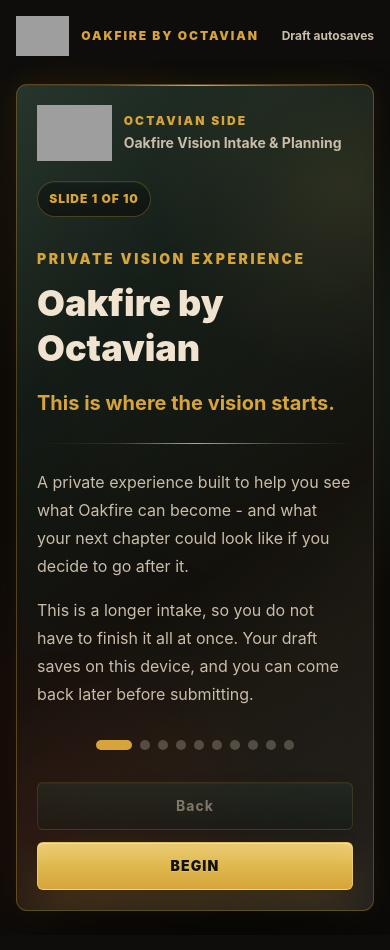
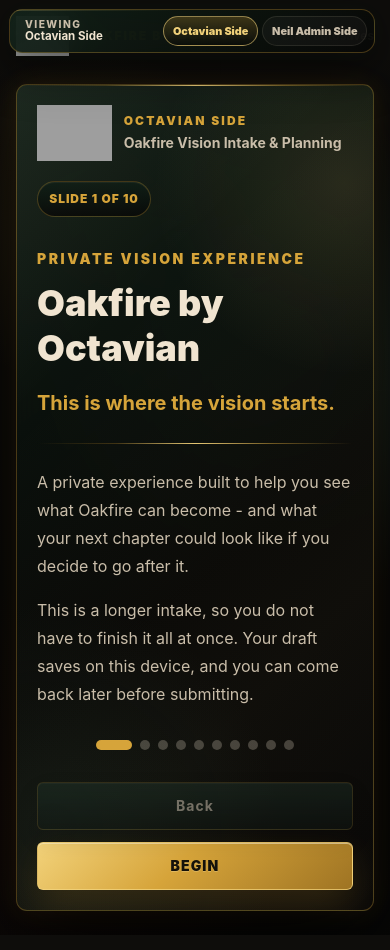
Before and after one commit to ggclegacy/octavian-company-vision, a React (Vite) app: page / in a window 390 px wide. Built offline with nearby package versions, Linux system fonts and the light colour scheme; grey boxes are pictures that could not be loaded.

Commit message:
Refine Oakfire premium visual system

```diff
--- a/src/App.tsx
+++ b/src/App.tsx
@@ -1,4 +1,4 @@
-import { Link, Navigate, Route, Routes, useNavigate, useParams, useSearchParams } from "react-router-dom";
+import { Link, Navigate, Route, Routes, useLocation, useNavigate, useParams, useSearchParams } from "react-router-dom";
 import { useCallback, useEffect, useMemo, useRef, useState } from "react";
 import { categories, flatPersonalOsQuestions, flatQuestions, personalOsCategories, type Category } from "./data";
 import { formatLastSaved, type ReviewFeedback, SessionState, useSession } from "./storage";
@@ -374,8 +374,9 @@ function App() {
 
   return (
     <div className="min-h-screen bg-coal text-bone">
-      <div className="fixed inset-0 -z-10 bg-[radial-gradient(circle_at_50%_18%,rgba(27,45,36,0.72),transparent_34%),radial-gradient(circle_at_50%_105%,rgba(122,36,24,0.32),transparent_32%),radial-gradient(circle_at_8%_8%,rgba(214,164,58,0.1),transparent_24%),linear-gradient(180deg,#0E0D0B_0%,#12110E_42%,#0E0D0B_100%)]" />
-      <div className="fixed inset-0 -z-10 bg-[radial-gradient(circle_at_center,transparent_0%,rgba(0,0,0,0.44)_78%),linear-gradient(90deg,rgba(240,228,208,0.025)_1px,transparent_1px),linear-gradient(180deg,rgba(240,228,208,0.018)_1px,transparent_1px)] bg-[length:auto,72px_72px,72px_72px]" />
+      <div className="fixed inset-0 -z-10 bg-[radial-gradient(circle_at_50%_0%,rgba(38,63,51,0.46),transparent_32%),radial-gradient(circle_at_82%_14%,rgba(214,164,58,0.09),transparent_22%),radial-gradient(circle_at_50%_108%,rgba(122,36,24,0.12),transparent_30%),linear-gradient(180deg,#070706_0%,#0A0908_42%,#070706_100%)]" />
+      <div className="fixed inset-0 -z-10 bg-[radial-gradient(circle_at_center,transparent_0%,rgba(0,0,0,0.58)_78%),linear-gradient(90deg,rgba(240,228,208,0.012)_1px,transparent_1px),linear-gradient(180deg,rgba(240,228,208,0.008)_1px,transparent_1px)] bg-[length:auto,96px_96px,96px_96px]" />
+      <SideSwitcher />
       <Routes>
         <Route path="/" element={<StartPage {...sessionApi} />} />
         <Route path="/test" element={<TestGatewayPage />} />
@@ -399,6 +400,29 @@ function App() {
         <Route path="*" element={<Navigate to="/" replace />} />
       </Routes>
     </div>
+  );
+}
+
+function SideSwitcher() {
+  const location = useLocation();
+  const isAdminSide = location.pathname.startsWith("/admin");
+  const currentSide = isAdminSide ? "Neil Admin Side" : "Octavian Side";
+
+  return (
+    <aside className="side-switcher" aria-label="Side switcher">
+      <div className="side-switcher-status">
+        <span>Viewing</span>
+        <strong>{currentSide}</strong>
+      </div>
+      <div className="side-switcher-actions" aria-label="Switch side">
+        <Link className={!isAdminSide ? "side-switcher-option active" : "side-switcher-option"} to="/">
+          Octavian Side
+        </Link>
+        <Link className={isAdminSide ? "side-switcher-option active" : "side-switcher-option"} to="/admin">
+          Neil Admin Side
+        </Link>
+      </div>
+    </aside>
   );
 }
 
@@ -1522,7 +1546,7 @@ function ReviewSection({
   const marker = sectionCompleteness(section, session.answers);
 
   return (
-    <section className="rounded-lg oak-card p-5">
+    <section className="export-output rounded-lg oak-card p-5">
       <div className="flex flex-col gap-2 sm:flex-row sm:items-center sm:justify-between">
         <h2 className="text-2xl font-bold text-bone">{section.title}</h2>
         <CompletenessMarker value={marker} />
@@ -2452,7 +2476,7 @@ function ExportBlock({
         </div>
       </div>
       {isCopied && <p className="mt-3 text-sm font-bold text-gold">{copied}</p>}
-      <pre className="mt-4 max-h-[620px] overflow-auto whitespace-pre-wrap rounded-lg bg-smoke p-4 text-sm leading-6 text-ash">
+      <pre className="mt-4 max-h-[620px] overflow-auto whitespace-pre-wrap rounded-lg p-4 text-sm leading-6 text-ash">
         {text}
       </pre>
     </section>
--- a/src/styles.css
+++ b/src/styles.css
@@ -4,6 +4,17 @@
 
 :root {
   color-scheme: dark;
+  --obsidian-black: #070706;
+  --charred-black: #0a0908;
+  --deep-oak-green: #102017;
+  --blackened-oak: #1b2d24;
+  --oak-green-edge: #263f33;
+  --crown-gold: #d6a43a;
+  --gold-highlight: #f2d27a;
+  --gold-shadow: #9f7423;
+  --bone-cream: #f0e4d0;
+  --smoked-iron: #2b2a26;
+  --ember-glow-color: #7a2418;
   --color-charred-black: #0e0d0b;
   --color-crown-gold: #d6a43a;
   --color-crown-gold-deep: #9f7423;
@@ -12,54 +23,61 @@
   --color-blackened-oak-deep: #111a16;
   --color-blackened-oak-edge: #263f33;
   --color-bone-cream: #f0e4d0;
-  --color-smoked-iron: #34302b;
+  --color-smoked-iron: #2b2a26;
   --color-ember-glow: #7a2418;
-  --color-coal: #0e0d0b;
+  --color-coal: #0a0908;
   --color-night: #070706;
-  --color-soot: #111a16;
+  --color-soot: #102017;
   --color-oak: #1b2d24;
-  --color-smoke: #34302b;
+  --color-smoke: #2b2a26;
   --color-ember: #7a2418;
-  --color-ember-bright: #9d3a29;
+  --color-ember-bright: #8f2e22;
   --color-gold: #d6a43a;
   --color-gold-bright: #f2d27a;
   --color-bone: #f0e4d0;
   --color-ash: #c9bda9;
   --color-iron: #8d867a;
-  --border-gold-soft: rgba(214, 164, 58, 0.18);
-  --border-gold-strong: rgba(214, 164, 58, 0.42);
+  --border-gold-soft: rgba(214, 164, 58, 0.22);
+  --border-gold-strong: rgba(242, 210, 122, 0.5);
   --border-cream-soft: rgba(240, 228, 208, 0.1);
-  --gold-accent-gradient: linear-gradient(90deg, transparent, rgba(159, 116, 35, 0.28), rgba(242, 210, 122, 0.78), rgba(214, 164, 58, 0.34), transparent);
-  --gold-button-gradient: linear-gradient(180deg, #f2d27a 0%, #dfb94f 48%, #d6a43a 100%);
-  --gold-button-hover: linear-gradient(180deg, #ffe29a 0%, #ecc45f 48%, #d9aa3e 100%);
-  --green-glow: radial-gradient(circle, rgba(38, 63, 51, 0.6), transparent 68%);
-  --ember-glow: radial-gradient(circle, rgba(122, 36, 24, 0.24), transparent 68%);
-  --surface-glass: rgba(14, 13, 11, 0.76);
+  --gold-accent-gradient: linear-gradient(90deg, transparent, rgba(159, 116, 35, 0.36), rgba(242, 210, 122, 0.94), rgba(214, 164, 58, 0.48), transparent);
+  --gold-button-gradient: linear-gradient(135deg, #f2d27a 0%, #d6a43a 45%, #9f7423 100%);
+  --gold-button-hover: linear-gradient(135deg, #ffe19a 0%, #dfb24a 44%, #b2822a 100%);
+  --page-background:
+    radial-gradient(circle at 52% 0%, rgba(38, 63, 51, 0.46), transparent 32%),
+    radial-gradient(circle at 82% 14%, rgba(214, 164, 58, 0.09), transparent 22%),
+    radial-gradient(circle at 50% 108%, rgba(122, 36, 24, 0.12), transparent 30%),
+    linear-gradient(180deg, #070706 0%, #0a0908 40%, #070706 100%);
+  --hero-glow:
+    radial-gradient(circle, rgba(214, 164, 58, 0.16), transparent 34%),
+    radial-gradient(circle, rgba(38, 63, 51, 0.58), transparent 68%);
+  --green-glass-gradient: linear-gradient(145deg, rgba(16, 32, 23, 0.84), rgba(7, 7, 6, 0.92));
+  --admin-panel-gradient:
+    var(--gold-accent-gradient) top / 100% 1px no-repeat,
+    radial-gradient(circle at 10% 0%, rgba(214, 164, 58, 0.08), transparent 22%),
+    linear-gradient(145deg, rgba(16, 32, 23, 0.9), rgba(7, 7, 6, 0.94));
+  --green-glow: radial-gradient(circle, rgba(38, 63, 51, 0.5), transparent 68%);
+  --ember-glow: radial-gradient(circle, rgba(122, 36, 24, 0.14), transparent 70%);
+  --surface-glass: rgba(7, 7, 6, 0.78);
   --surface-card:
-    linear-gradient(90deg, rgba(242, 210, 122, 0.24), transparent 38%, rgba(122, 36, 24, 0.12)) top / 100% 1px no-repeat,
-    radial-gradient(circle at 12% 0%, rgba(38, 63, 51, 0.44), transparent 28%),
-    linear-gradient(145deg, rgba(17, 26, 22, 0.98), rgba(14, 13, 11, 0.94) 52%, rgba(52, 48, 43, 0.58));
+    var(--gold-accent-gradient) top / 100% 1px no-repeat,
+    radial-gradient(circle at 12% 0%, rgba(38, 63, 51, 0.34), transparent 28%),
+    linear-gradient(145deg, rgba(16, 32, 23, 0.82), rgba(7, 7, 6, 0.93) 58%, rgba(10, 9, 8, 0.96));
   --surface-panel:
-    linear-gradient(90deg, rgba(214, 164, 58, 0.14), transparent 48%) top / 100% 1px no-repeat,
-    linear-gradient(145deg, rgba(38, 63, 51, 0.64), rgba(17, 26, 22, 0.9) 48%, rgba(14, 13, 11, 0.92));
+    linear-gradient(90deg, rgba(214, 164, 58, 0.16), transparent 48%) top / 100% 1px no-repeat,
+    linear-gradient(145deg, rgba(16, 32, 23, 0.76), rgba(7, 7, 6, 0.92) 58%, rgba(10, 9, 8, 0.96));
   --surface-command:
-    linear-gradient(90deg, rgba(242, 210, 122, 0.3), transparent 40%, rgba(122, 36, 24, 0.12)) top / 100% 1px no-repeat,
-    radial-gradient(circle at 8% 0%, rgba(214, 164, 58, 0.12), transparent 24%),
-    linear-gradient(135deg, rgba(27, 45, 36, 0.94), rgba(14, 13, 11, 0.96) 56%, rgba(52, 48, 43, 0.5));
+    var(--admin-panel-gradient);
   --surface-input:
-    linear-gradient(180deg, rgba(17, 26, 22, 0.98), rgba(14, 13, 11, 0.96)),
-    rgba(14, 13, 11, 0.94);
-  --gradient-cinematic:
-    radial-gradient(circle at 50% 0%, rgba(38, 63, 51, 0.72), transparent 34%),
-    radial-gradient(circle at 82% 18%, rgba(214, 164, 58, 0.1), transparent 24%),
-    radial-gradient(circle at 50% 112%, rgba(122, 36, 24, 0.22), transparent 32%),
-    linear-gradient(180deg, #0e0d0b 0%, #101711 42%, #070706 100%);
-  --shadow-oak: 0 34px 92px rgba(0, 0, 0, 0.58), 0 0 0 1px rgba(240, 228, 208, 0.025);
-  --shadow-elevated: 0 26px 84px rgba(0, 0, 0, 0.62), 0 0 40px rgba(27, 45, 36, 0.16);
-  --shadow-ember: 0 28px 86px rgba(0, 0, 0, 0.5), 0 0 38px rgba(214, 164, 58, 0.11), 0 0 28px rgba(122, 36, 24, 0.08);
-  --shadow-focus: 0 0 0 4px rgba(214, 164, 58, 0.22), 0 0 0 1px rgba(242, 210, 122, 0.58), 0 18px 46px rgba(0, 0, 0, 0.38);
-  --radius-card: 0.72rem;
-  --radius-control: 0.5rem;
+    linear-gradient(180deg, rgba(10, 9, 8, 0.96), rgba(7, 7, 6, 0.98)),
+    rgba(7, 7, 6, 0.96);
+  --gradient-cinematic: var(--page-background);
+  --shadow-oak: 0 24px 60px rgba(0, 0, 0, 0.48), inset 0 1px 0 rgba(242, 210, 122, 0.08), 0 0 0 1px rgba(240, 228, 208, 0.025);
+  --shadow-elevated: 0 28px 72px rgba(0, 0, 0, 0.56), 0 0 34px rgba(16, 32, 23, 0.22), inset 0 1px 0 rgba(242, 210, 122, 0.08);
+  --shadow-ember: 0 28px 76px rgba(0, 0, 0, 0.52), 0 0 28px rgba(214, 164, 58, 0.12), 0 0 18px rgba(122, 36, 24, 0.055);
+  --shadow-focus: 0 0 0 4px rgba(214, 164, 58, 0.2), 0 0 0 1px rgba(242, 210, 122, 0.68), 0 18px 46px rgba(0, 0, 0, 0.4);
+  --radius-card: 1rem;
+  --radius-control: 0.72rem;
   --space-card: clamp(1.1rem, 2vw, 1.6rem);
   font-family:
     Inter, ui-sans-serif, system-ui, -apple-system, BlinkMacSystemFont, "Segoe UI", sans-serif;
@@ -83,9 +101,9 @@ body::before {
   pointer-events: none;
   background:
     radial-gradient(circle at center, transparent 0%, rgba(0, 0, 0, 0.6) 78%),
-    radial-gradient(circle at 50% 8%, rgba(214, 164, 58, 0.045), transparent 26%),
-    linear-gradient(90deg, rgba(240, 228, 208, 0.018) 1px, transparent 1px),
-    linear-gradient(180deg, rgba(240, 228, 208, 0.012) 1px, transparent 1px);
+    radial-gradient(circle at 50% 8%, rgba(214, 164, 58, 0.052), transparent 26%),
+    linear-gradient(90deg, rgba(240, 228, 208, 0.012) 1px, transparent 1px),
+    linear-gradient(180deg, rgba(240, 228, 208, 0.008) 1px, transparent 1px);
   background-size: auto, auto, 96px 96px, 96px 96px;
   opacity: 0.68;
 }
@@ -136,11 +154,87 @@ h3 {
     border: 1px solid var(--border-gold-soft);
     border-radius: var(--radius-card);
     background:
-      linear-gradient(90deg, rgba(242, 210, 122, 0.14), transparent 44%) top / 100% 1px no-repeat,
-      linear-gradient(135deg, rgba(14, 13, 11, 0.9), rgba(27, 45, 36, 0.72)),
-      rgba(14, 13, 11, 0.78);
-    box-shadow: 0 18px 56px rgba(0, 0, 0, 0.42);
+      linear-gradient(90deg, rgba(242, 210, 122, 0.18), transparent 44%) top / 100% 1px no-repeat,
+      linear-gradient(145deg, rgba(7, 7, 6, 0.9), rgba(16, 32, 23, 0.76)),
+      rgba(7, 7, 6, 0.78);
+    box-shadow: 0 18px 56px rgba(0, 0, 0, 0.46), inset 0 1px 0 rgba(242, 210, 122, 0.06);
     backdrop-filter: blur(18px);
+  }
+
+  .side-switcher {
+    position: fixed;
+    top: 0.85rem;
+    right: 0.85rem;
+    z-index: 60;
+    display: flex;
+    max-width: min(calc(100vw - 1.5rem), 26rem);
+    align-items: center;
+    gap: 0.55rem;
+    border: 1px solid rgba(214, 164, 58, 0.3);
+    border-radius: 999px;
+    background:
+      linear-gradient(90deg, rgba(242, 210, 122, 0.2), transparent 46%) top / 100% 1px no-repeat,
+      linear-gradient(145deg, rgba(16, 32, 23, 0.92), rgba(7, 7, 6, 0.94));
+    box-shadow: 0 18px 48px rgba(0, 0, 0, 0.42), 0 0 22px rgba(27, 45, 36, 0.2);
+    padding: 0.4rem;
+    backdrop-filter: blur(18px);
+  }
+
+  .side-switcher-status {
+    display: grid;
+    gap: 0.05rem;
+    padding: 0.15rem 0.25rem 0.15rem 0.55rem;
+    white-space: nowrap;
+  }
+
+  .side-switcher-status span {
+    color: var(--color-ash);
+    font-size: 0.64rem;
+    font-weight: 800;
+    letter-spacing: 0.14em;
+    line-height: 1;
+    text-transform: uppercase;
+  }
+
+  .side-switcher-status strong {
+    color: var(--color-bone);
+    font-size: 0.76rem;
+    line-height: 1.1;
+  }
+
+  .side-switcher-actions {
+    display: flex;
+    gap: 0.25rem;
+  }
+
+  .side-switcher-option {
+    display: inline-flex;
+    align-items: center;
+    justify-content: center;
+    border: 1px solid rgba(240, 228, 208, 0.1);
+    border-radius: 999px;
+    background: rgba(240, 228, 208, 0.035);
+    color: var(--color-ash);
+    font-size: 0.72rem;
+    font-weight: 900;
+    line-height: 1;
+    padding: 0.55rem 0.72rem;
+    text-align: center;
+    transition: background 180ms ease, border-color 180ms ease, color 180ms ease, transform 180ms ease;
+    white-space: nowrap;
+  }
+
+  .side-switcher-option:hover {
+    border-color: rgba(214, 164, 58, 0.42);
+    background: rgba(214, 164, 58, 0.09);
+    color: var(--color-bone);
+    transform: translateY(-1px);
+  }
+
+  .side-switcher-option.active {
+    border-color: rgba(242, 210, 122, 0.58);
+    background: linear-gradient(180deg, rgba(214, 164, 58, 0.24), rgba(7, 7, 6, 0.36));
+    color: var(--color-gold-bright);
   }
 
   .hero-emblem {
@@ -194,8 +288,8 @@ h3 {
   .hero-emblem::after {
     inset: 8%;
     background:
-      radial-gradient(circle, rgba(27, 45, 36, 0.42), transparent 58%),
-      radial-gradient(circle, rgba(214, 164, 58, 0.08), transparent 66%);
+      radial-gradient(circle, rgba(214, 164, 58, 0.13), transparent 34%),
+      radial-gradient(circle, rgba(38, 63, 51, 0.48), transparent 66%);
     filter: blur(20px);
     opacity: 0.82;
     animation: oak-halo-pulse 5.8s ease-in-out infinite;
@@ -213,8 +307,8 @@ h3 {
     background:
       linear-gradient(90deg, transparent 49.5%, rgba(214, 164, 58, 0.08) 50%, transparent 50.5%),
       linear-gradient(0deg, transparent 49.5%, rgba(214, 164, 58, 0.06) 50%, transparent 50.5%),
-      radial-gradient(circle at 50% 45%, rgba(27, 45, 36, 0.48), transparent 58%),
-      linear-gradient(145deg, rgba(14, 13, 11, 0.84), rgba(27, 45, 36, 0.52));
+      radial-gradient(circle at 50% 45%, rgba(38, 63, 51, 0.38), transparent 58%),
+      linear-gradient(145deg, rgba(7, 7, 6, 0.92), rgba(16, 32, 23, 0.58));
     box-shadow:
       0 0 42px rgba(27, 45, 36, 0.66),
       0 0 92px rgba(27, 45, 36, 0.34),
@@ -299,7 +393,7 @@ h3 {
 
   .secondary-button:hover {
     border-color: rgba(242, 210, 122, 0.68);
-    background: linear-gradient(180deg, rgba(52, 48, 43, 0.78), rgba(27, 45, 36, 0.9));
+    background: linear-gradient(180deg, rgba(27, 45, 36, 0.9), rgba(7, 7, 6, 0.96));
   }
 
   .quiet-button {
@@ -370,12 +464,47 @@ h3 {
     z-index: 1;
   }
 
+  .elevated-card,
+  .glass-card,
+  .section-card {
+    position: relative;
+    overflow: hidden;
+    border-radius: var(--radius-card);
+    border: 1px solid var(--border-gold-soft);
+    background: var(--surface-card);
+    box-shadow: var(--shadow-elevated);
+    backdrop-filter: blur(16px);
+  }
+
+  .glass-card {
+    background:
+      linear-gradient(90deg, rgba(242, 210, 122, 0.14), transparent 46%) top / 100% 1px no-repeat,
+      var(--green-glass-gradient);
+  }
+
+  .section-card {
+    background: var(--surface-panel);
+  }
+
+  .gold-card-accent {
+    position: relative;
+  }
+
+  .gold-card-accent::before {
+    content: "";
+    position: absolute;
+    inset-inline: 1rem;
+    top: 0;
+    height: 1px;
+    background: var(--gold-accent-gradient);
+  }
+
   .intro-stage {
     background:
-      radial-gradient(circle at 22% 18%, rgba(214, 164, 58, 0.1), transparent 23%),
-      radial-gradient(circle at 10% 80%, rgba(122, 36, 24, 0.18), transparent 30%),
-      radial-gradient(circle at 74% 34%, rgba(38, 63, 51, 0.72), transparent 38%),
-      linear-gradient(180deg, rgba(14, 13, 11, 0.18), rgba(14, 13, 11, 0.96) 78%);
+      radial-gradient(circle at 22% 18%, rgba(214, 164, 58, 0.11), transparent 22%),
+      radial-gradient(circle at 16% 86%, rgba(122, 36, 24, 0.1), transparent 28%),
+      radial-gradient(circle at 74% 34%, rgba(38, 63, 51, 0.56), transparent 38%),
+      linear-gradient(180deg, rgba(7, 7, 6, 0.08), rgba(7, 7, 6, 0.97) 78%);
   }
 
   .intro-stage::before {
@@ -398,9 +527,9 @@ h3 {
     border: 1px solid rgba(214, 164, 58, 0.32);
     background:
       var(--gold-accent-gradient) top / 100% 1px no-repeat,
-      radial-gradient(circle at 92% 12%, rgba(242, 210, 122, 0.1), transparent 24%),
-      radial-gradient(circle at 10% 90%, rgba(122, 36, 24, 0.17), transparent 28%),
-      linear-gradient(145deg, rgba(27, 45, 36, 0.94), rgba(14, 13, 11, 0.94) 58%, rgba(52, 48, 43, 0.62));
+      radial-gradient(circle at 92% 12%, rgba(242, 210, 122, 0.12), transparent 24%),
+      radial-gradient(circle at 10% 90%, rgba(38, 63, 51, 0.24), transparent 28%),
+      linear-gradient(145deg, rgba(16, 32, 23, 0.86), rgba(7, 7, 6, 0.94) 58%, rgba(10, 9, 8, 0.98));
     box-shadow: var(--shadow-ember), 0 38px 118px rgba(0, 0, 0, 0.58);
     backdrop-filter: blur(18px);
   }
@@ -410,8 +539,8 @@ h3 {
     position: absolute;
     inset: 0;
     pointer-events: none;
-    background: linear-gradient(135deg, rgba(240, 228, 208, 0.08), transparent 28%, rgba(214, 164, 58, 0.05) 72%, transparent);
-    opacity: 0.74;
+    background: linear-gradient(135deg, rgba(240, 228, 208, 0.075), transparent 28%, rgba(242, 210, 122, 0.045) 72%, transparent);
+    opacity: 0.82;
   }
 
   .intro-card > * {
@@ -430,8 +559,8 @@ h3 {
     border: 1px solid rgba(214, 164, 58, 0.24);
     background:
       var(--gold-accent-gradient) top / 100% 1px no-repeat,
-      radial-gradient(circle at 12% 0%, rgba(38, 63, 51, 0.46), transparent 28%),
-      linear-gradient(145deg, rgba(52, 48, 43, 0.66), rgba(27, 45, 36, 0.68), rgba(14, 13, 11, 0.9));
+      radial-gradient(circle at 12% 0%, rgba(38, 63, 51, 0.32), transparent 28%),
+      linear-gradient(145deg, rgba(16, 32, 23, 0.78), rgba(7, 7, 6, 0.92) 58%, rgba(10, 9, 8, 0.96));
     box-shadow: var(--shadow-elevated);
     transition: border-color 220ms ease, box-shadow 220ms ease, transform 220ms ease;
     animation: oak-rise 520ms ease-out both;
@@ -453,7 +582,8 @@ h3 {
   }
 
   .oak-input {
-    @apply rounded-lg border border-gold/20 bg-smoke p-4 text-bone outline-none ring-gold/25 placeholder:text-iron focus:border-gold focus:ring-4;
+    @apply rounded-lg border border-gold/20 p-4 text-bone outline-none ring-gold/25 placeholder:text-iron focus:border-gold focus:ring-4;
+    background: var(--surface-input);
   }
 
   .section-kicker {
@@ -463,7 +593,7 @@ h3 {
   .status-pill {
     @apply inline-flex items-center rounded-full border px-3 py-2 text-xs font-black uppercase tracking-[0.1em];
     border-color: rgba(214, 164, 58, 0.28);
-    background: linear-gradient(180deg, rgba(17, 26, 22, 0.76), rgba(14, 13, 11, 0.66));
+    background: linear-gradient(180deg, rgba(16, 32, 23, 0.72), rgba(7, 7, 6, 0.72));
     color: var(--color-gold);
     box-shadow: inset 0 1px 0 rgba(240, 228, 208, 0.05);
   }
@@ -477,7 +607,7 @@ h3 {
     border-radius: var(--radius-card);
     border: 1px solid rgba(214, 164, 58, 0.24);
     background: var(--surface-input);
-    box-shadow: inset 0 1px 0 rgba(240, 228, 208, 0.055), inset 0 0 34px rgba(27, 45, 36, 0.12), 0 18px 48px rgba(0, 0, 0, 0.28);
+    box-shadow: inset 0 1px 0 rgba(240, 228, 208, 0.055), inset 0 0 34px rgba(38, 63, 51, 0.12), 0 18px 48px rgba(0, 0, 0, 0.3);
     caret-color: var(--color-crown-gold-soft);
   }
 
@@ -497,7 +627,7 @@ h3 {
     background:
       var(--gold-accent-gradient) top / 100% 1px no-repeat,
       radial-gradient(circle at 8% 8%, rgba(242, 210, 122, 0.13), transparent 26%),
-      radial-gradient(circle at 92% 96%, rgba(122, 36, 24, 0.24), transparent 32%),
+      radial-gradient(circle at 92% 96%, rgba(122, 36, 24, 0.11), transparent 32%),
       var(--surface-command);
     box-shadow: var(--shadow-ember);
   }
@@ -508,7 +638,7 @@ h3 {
     inset-inline: 1.25rem;
     bottom: 0;
     height: 2px;
-    background: linear-gradient(90deg, transparent, rgba(122, 36, 24, 0.72), rgba(214, 164, 58, 0.48), transparent);
+    background: linear-gradient(90deg, transparent, rgba(122, 36, 24, 0.46), rgba(242, 210, 122, 0.62), transparent);
   }
 
   .phase-card {
@@ -517,7 +647,7 @@ h3 {
     border-left: 3px solid rgba(214, 164, 58, 0.76);
     background:
       linear-gradient(90deg, rgba(214, 164, 58, 0.07), transparent 38%),
-      rgba(14, 13, 11, 0.32);
+      rgba(7, 7, 6, 0.36);
   }
 
   .admin-card {
@@ -530,16 +660,27 @@ h3 {
   .export-output pre {
     border: 1px solid rgba(214, 164, 58, 0.14);
     background:
-      linear-gradient(180deg, rgba(17, 26, 22, 0.78), rgba(14, 13, 11, 0.94)),
-      rgba(14, 13, 11, 0.9);
+      linear-gradient(180deg, rgba(16, 32, 23, 0.66), rgba(7, 7, 6, 0.96)),
+      rgba(7, 7, 6, 0.94);
     box-shadow: inset 0 1px 0 rgba(240, 228, 208, 0.04);
   }
 
   .success-card {
     background:
-      radial-gradient(circle at 50% 0%, rgba(214, 164, 58, 0.14), transparent 28%),
-      radial-gradient(circle at 50% 110%, rgba(38, 63, 51, 0.64), transparent 42%),
+      radial-gradient(circle at 50% 0%, rgba(242, 210, 122, 0.16), transparent 28%),
+      radial-gradient(circle at 50% 110%, rgba(38, 63, 51, 0.42), transparent 42%),
       var(--surface-card);
+  }
+
+  [aria-label$="complete"] {
+    border: 1px solid rgba(242, 210, 122, 0.1);
+    background: linear-gradient(180deg, rgba(7, 7, 6, 0.72), rgba(16, 32, 23, 0.54));
+    box-shadow: inset 0 1px 0 rgba(240, 228, 208, 0.045);
+  }
+
+  [aria-label$="complete"] > div {
+    background: linear-gradient(90deg, var(--gold-shadow), var(--crown-gold), var(--gold-highlight)) !important;
+    box-shadow: 0 0 18px rgba(214, 164, 58, 0.28);
   }
 
   textarea:focus-visible,
@@ -654,6 +795,23 @@ h3 {
 }
 
 @media (max-width: 640px) {
+  .side-switcher {
+    left: 0.55rem;
+    right: 0.55rem;
+    top: 0.55rem;
+    justify-content: space-between;
+    border-radius: 0.85rem;
+  }
+
+  .side-switcher-status strong {
+    font-size: 0.72rem;
+  }
+
+  .side-switcher-option {
+    padding: 0.52rem 0.55rem;
+    font-size: 0.68rem;
+  }
+
   .primary-button,
   .secondary-button,
   .ghost-button,
```
